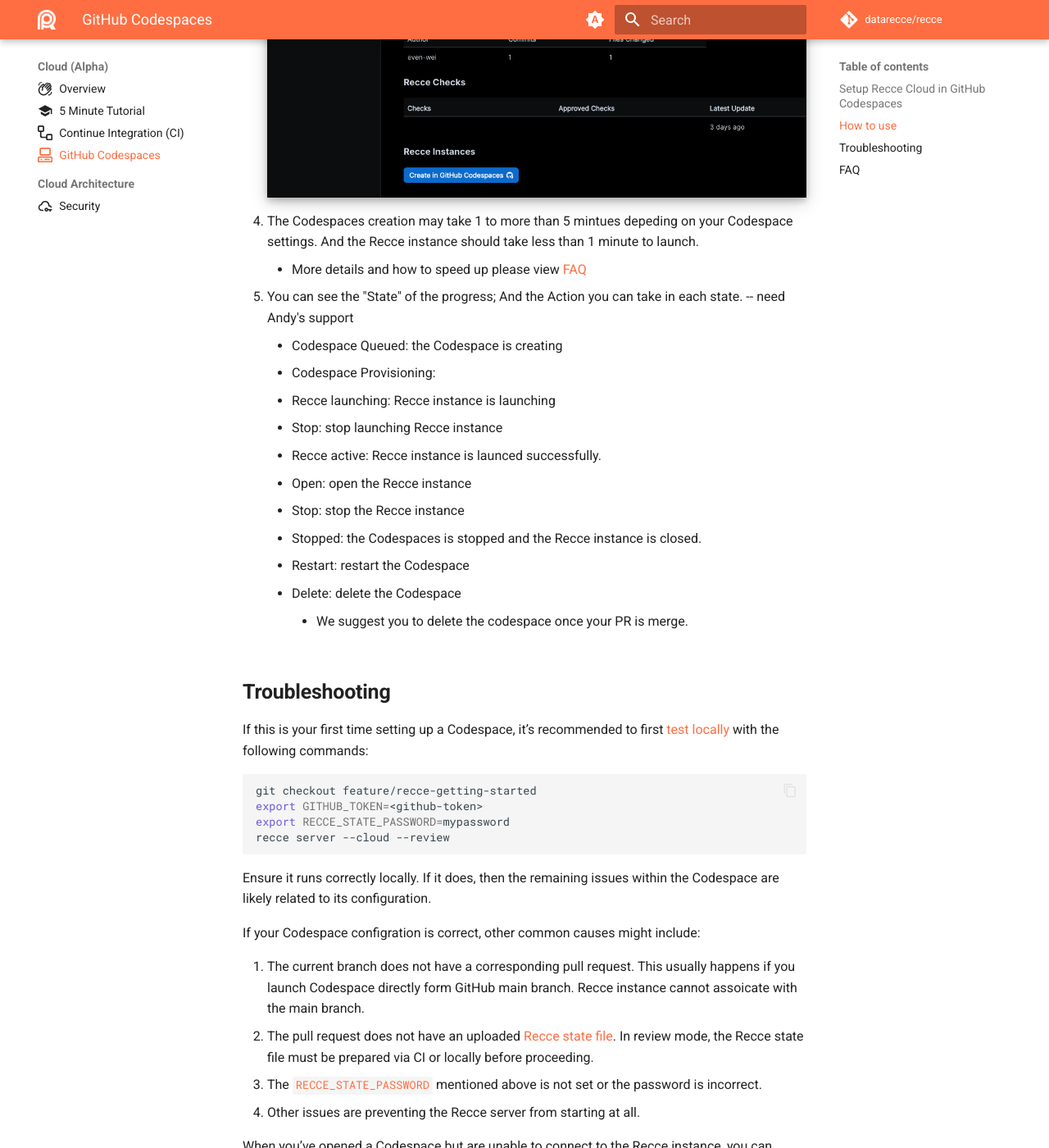
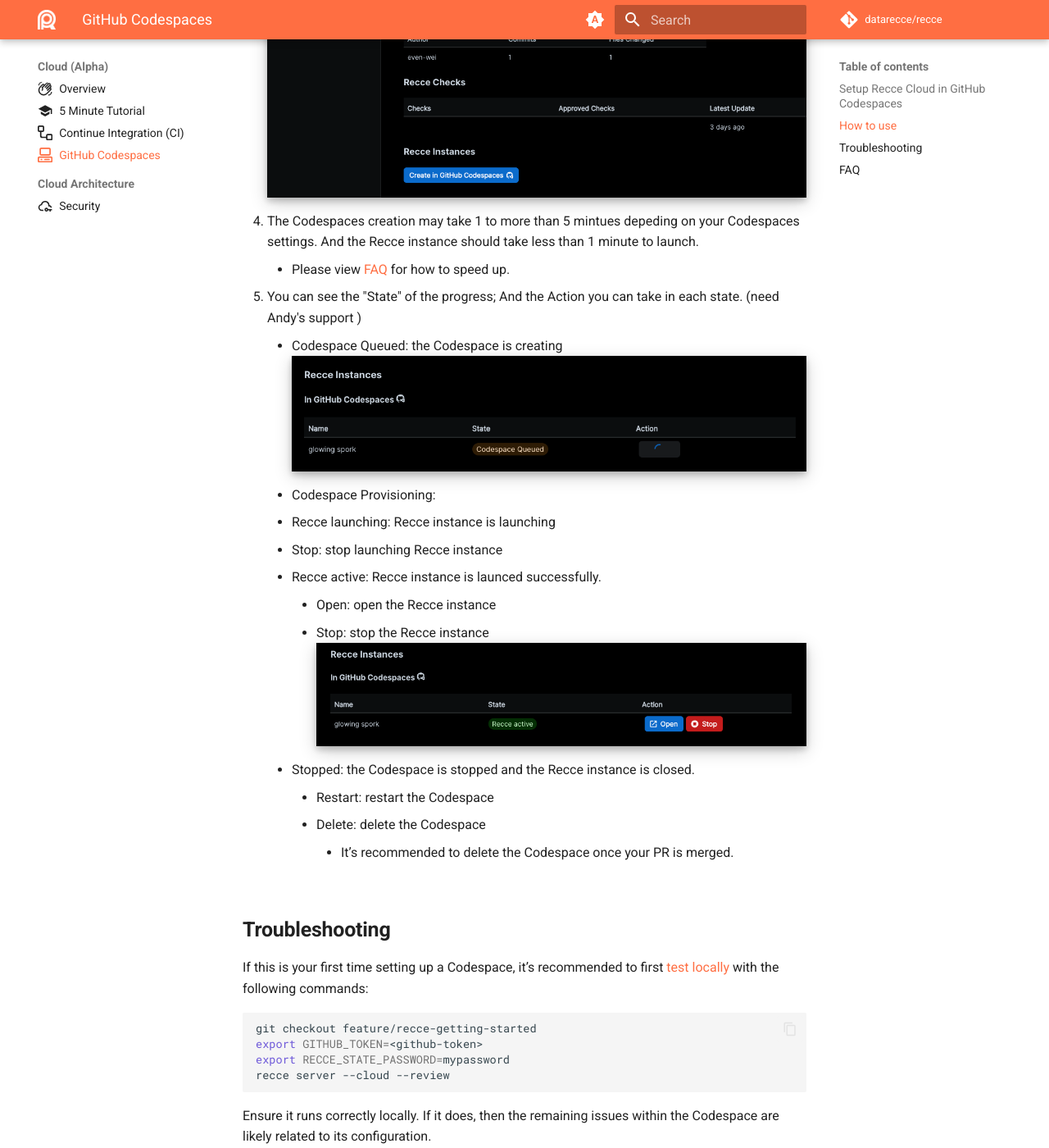
Before and after one commit to DataRecce/recce-documentation, an MkDocs documentation site: the page built from docs/docs/recce-cloud/setup-gh-codespaces.md, in a window 1280 px wide and 1400 px high, scrolled down 2903 px. Shown: the whole window at 82% size. Built offline with MkDocs 1.6.1 and Material for MkDocs 9.7.7, drawn with Linux system fonts in a browser that asks for light colours; comment, search, counter and statistics services are not loaded; some of the changed text lies outside the part shown.

Commit message:
add all update expect state

```diff
--- a/docs/docs/recce-cloud/setup-gh-codespaces.md
+++ b/docs/docs/recce-cloud/setup-gh-codespaces.md
@@ -54,28 +54,30 @@
     The GitHub token [generated by codespace](https://docs.github.com/en/codespaces/developing-in-a-codespace/default-environment-variables-for-your-codespace) is sufficient for Recce's use. It's not necessary to configure the `GITHUB_TOKEN` separately.
 
 ## How to use
-Once you complete [Recce Cloud setup](../../docs/docs/recce-cloud/#sign-up-the-recce-cloud), you can launch GitHub codespaces from Recce Cloud's pull request page, and once it is started, the Recce instance will run and port forwarding will be set up.
+Once you complete [Recce Cloud setup](../../recce-cloud/#sign-up-the-recce-cloud), you can launch GitHub Codespaces from Recce Cloud's pull request page, and once it is started, the Recce instance will run and port forwarding will be set up.
 
-1. Go to Recce Cloud and click the repostiory you want to make changes.
+1. Go to Recce Cloud and click the repository you want to make changes.
     ![Recce Cloud Home](../../assets/images/recce-cloud/recce-cloud-home.png){: .shadow}
 2. Click the pull request that you want to use Recce instance.
     ![Recce Cloud Open PR](../../assets/images/recce-cloud/recce-cloud-open-pr.png){: .shadow}
-3. Click "create in Codespaces."
-    ![Create in Codespaces](../../assets/images/recce-cloud/create-in-codespace.png){: .shadow}
-4. The Codespaces creation may take 1 to more than 5 mintues depeding on your Codespace settings. And the Recce instance should take less than 1 minute to launch.
-    - More details and how to speed up please view [FAQ](../../docs/docs/recce-cloud/setup-gh-codespaces/#faq)
-5. You can see the "State" of the progress; And the Action you can take in each state. -- need Andy's support
+3. Click "Create in GitHub Codespaces."
+    ![Create in GitHub Codespaces](../../assets/images/recce-cloud/create-in-codespace.png){: .shadow}
+4. The Codespaces creation may take 1 to more than 5 mintues depeding on your Codespaces settings. And the Recce instance should take less than 1 minute to launch.
+    - Please view [FAQ](../../recce-cloud/setup-gh-codespaces/#faq) for how to speed up.
+5. You can see the "State" of the progress; And the Action you can take in each state.  (need Andy's support )
     - Codespace Queued: the Codespace is creating
+        ![Codespace Queued](../../assets/images/recce-cloud/codespaces-queued.png){: .shadow}
     - Codespace Provisioning:
     - Recce launching: Recce instance is launching
       - Stop: stop launching Recce instance
     - Recce active: Recce instance is launced successfully.
-      - Open: open the Recce instance
-      - Stop: stop the Recce instance
-    - Stopped: the Codespaces is stopped and the Recce instance is closed.
-      - Restart: restart the Codespace
-      - Delete: delete the Codespace
-        - We suggest you to delete the codespace once your PR is merge.
+        - Open: open the Recce instance
+        - Stop: stop the Recce instance
+        ![Recce active](../../assets/images/recce-cloud/recce-active.png){: .shadow}
+    - Stopped: the Codespace is stopped and the Recce instance is closed.
+        - Restart: restart the Codespace
+        - Delete: delete the Codespace
+            - It’s recommended to delete the Codespace once your PR is merged.
 
 
 ## Troubleshooting
@@ -94,7 +96,7 @@
 If your Codespace configration is correct, other common causes might include:
 
 1. The current branch does not have a corresponding pull request. This usually happens if you launch Codespace directly form GitHub main branch. Recce instance cannot assoicate with the main branch.
-2. The pull request does not have an uploaded [Recce state file](../../docs/docs/features/state-file/). In review mode, the Recce state file must be prepared via CI or locally before proceeding.
+2. The pull request does not have an uploaded [Recce state file](../../features/state-file/). In review mode, the state file must be prepared via CI or locally before proceeding.
 3. The `RECCE_STATE_PASSWORD` mentioned above is not set or the password is incorrect.
 4. Other issues are preventing the Recce server from starting at all.
 
@@ -102,16 +104,15 @@
 
 1. Check Codespace instance in GitHub.
     ![Check Codespace in GitHub](../../assets/images/recce-cloud/check-codespace-in-github.png){: .shadow}
-2. If the codesapce you create from Recce Cloud is active, open it in browser.
+2. If the Codesapce you created from Recce Cloud is active, click "Open in Browser".
     ![Open Codespace in Browser](../../assets/images/recce-cloud/open-codespace-in-browser.png){: .shadow}
 3. Click on the blue block in the lower left corner of the status bar, which usually shows "Codespaces: instance name"
-    ![alt text](../../assets/images/recce-cloud/codespace-troubleshoot-1.png)
-4. Select "View creation log"
-5. OR [Open the VS Code Command Palette (Shift+Command+P (Mac) / Ctrl+Shift+P (Windows/Linux))](https://docs.github.com/en/codespaces/troubleshooting/github-codespaces-logs?tool=webui) and type `Codespaces: View Creation Log`.
-6. At this point, you should be able to see the reason why the Recce server failed to start.
+    ![Codespace status bar](../../assets/images/recce-cloud/codespace-troubleshoot-1.png)
+4. Select "View creation log" or ppen the VS Code Command Palette and type `Codespaces: View Creation Log`.
+5. At this point, you should be able to see the reason why the Recce server failed to start.
     ![alt text](../../assets/images/recce-cloud/codespace-troubleshoot-2.png)
-7. If you cannot find any issue from the Codespace creation log, and belive your codespace configration is correct. Please stop the Codespace and launch Recce again.
-8. If you still have problem, please contact us via [slack](https://getdbt.slack.com/archives/C05C28V7CPP) or email [product@datarecce.io](mailto:product@datarecce.io). We are happy to help.
+6. If you cannot find any issue from the Codespace creation log, and belive your Codespace configration is correct. Please stop the Codespace and launch Recce instance again.
+7. If you still have problem, please contact us via [slack](https://getdbt.slack.com/archives/C05C28V7CPP) or email [product@datarecce.io](mailto:product@datarecce.io). We are happy to help.
 
 
 ## FAQ
@@ -142,10 +143,18 @@
 
 **Q: How to configure codespaces?**
 
-Codespace utilizes VSCode Dev Containers technology, which can be executed either locally (via Docker) or in the cloud (via GitHub Codespace). The configuration above provided are primarily recommendations for the recce cloud setup. For more advanced configuration options, you can refer to the [VSCode dev containers](https://code.visualstudio.com/docs/devcontainers/containers) or the [containers.dev](https://containers.dev/) documentation.
+Codespace utilizes VSCode Dev Containers technology, which can be executed either locally (via Docker) or in the cloud (via GitHub Codespace). The configuration above provided are primarily recommendations for the Recce Cloud setup. For more advanced configuration options, you can refer to the [VSCode dev containers](https://code.visualstudio.com/docs/devcontainers/containers) or the [containers.dev](https://containers.dev/) documentation.
 
 The default configuration for GitHub Codespace is explained in the [documentation](https://docs.github.com/en/codespaces/setting-up-your-project-for-codespaces/adding-a-dev-container-configuration/introduction-to-dev-containers). If you're looking to set up a development environment for dbt/Recce, you can also refer to the [Python project configuration documentation](https://docs.github.com/en/codespaces/setting-up-your-project-for-codespaces/adding-a-dev-container-configuration/setting-up-your-python-project-for-codespaces).
 
 **Q: Can I have multiple devcontainer configurations? Which one is selected by default?**
 
 Yes, you can. Please refer to the [Codespaces documentation](https://docs.github.com/en/codespaces/setting-up-your-project-for-codespaces/adding-a-dev-container-configuration/introduction-to-dev-containers#creating-a-custom-dev-container-configuration) for more details. Recce Cloud will prioritize `.devcontainer/recce/devcontainer.json` if it is available. If not, it will default to `.devcontainer/devcontainer.json`, and then any other available configurations.
+
+**Q: Should I delete Codespace after PR merged?**
+
+Yes. When you merged a PR, you'll see the Delete codespace message. You can delete the Codespace to save the free usage.
+![Delete Codespace after PR merged](../../assets/images/recce-cloud/branch-merged-delete-codespace.png){: .shadow}
+
+You can also delete Codespace in your GitHub main branch or in Recce Cloud PR page.
+![Delete Codespace in your GitHub](../../assets/images/recce-cloud/delete-codespace-in-github.png){: .shadow}
```
Also changed, not shown: docs/assets/images/recce-cloud/branch-merged-delete-codespace.png (added), docs/assets/images/recce-cloud/codespaces-queued.png (added), docs/assets/images/recce-cloud/delete-codespace-in-github.png (added), docs/assets/images/recce-cloud/recce-active.png (added).
